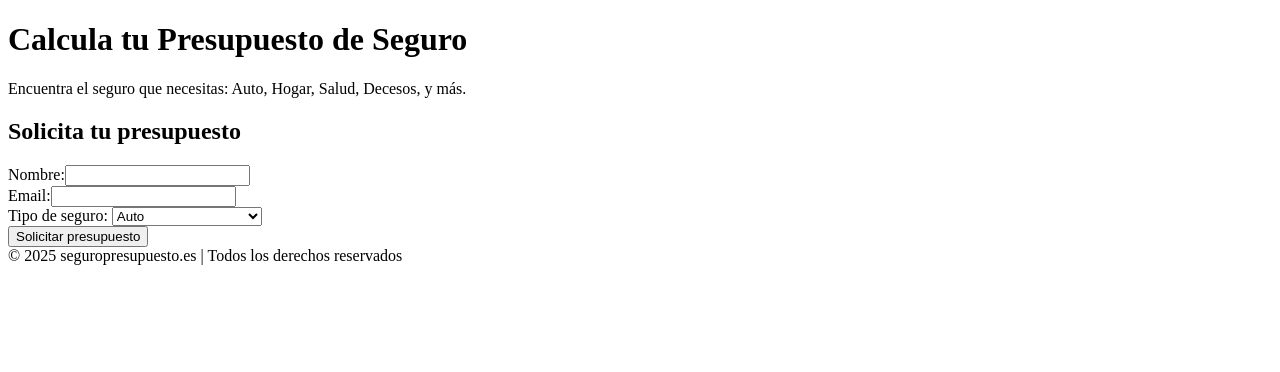
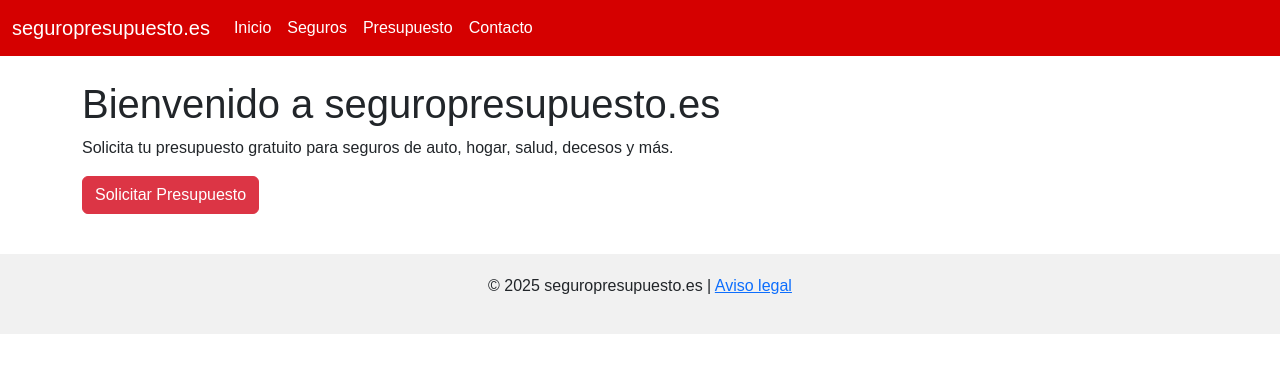
Before and after one commit to Ismalead/seguropresupuesto, a plain HTML site: page index.html in a window 1280 px wide. Drawn offline with nearby package versions, Linux system fonts and the light colour scheme.

Commit message:
Add files via upload

```diff
--- a/index.html
+++ b/index.html
@@ -1,41 +1,50 @@
-
 <!DOCTYPE html>
 <html lang="es">
 <head>
-  <meta charset="UTF-8" />
-  <meta name="viewport" content="width=device-width, initial-scale=1.0" />
-  <meta name="description" content="Calcula tu presupuesto de seguro de auto, hogar, salud y más. Te ayudamos a encontrar la mejor opción.">
-  <meta name="keywords" content="seguros, presupuesto seguro, seguro coche, seguro hogar, seguro salud, seguro decesos, seguro comunidad, seguro responsabilidad civil">
-  <meta name="author" content="seguropresupuesto.es">
-  <title>Presupuesto Seguro Online</title>
+  <meta charset="UTF-8">
+  <meta name="viewport" content="width=device-width, initial-scale=1">
+  <title>seguropresupuesto.es - Presupuestos de Seguros</title>
+  <link href="https://cdn.jsdelivr.net/npm/bootstrap@5.3.0/dist/css/bootstrap.min.css" rel="stylesheet">
+  <style>
+    body { font-family: Arial, sans-serif; }
+    .navbar { background-color: #d50000; }
+    .navbar a, .navbar-brand { color: white !important; }
+    footer { background-color: #f1f1f1; padding: 20px; text-align: center; margin-top: 40px; }
+  </style>
 </head>
 <body>
-  <header>
-    <h1>Calcula tu Presupuesto de Seguro</h1>
-    <p>Encuentra el seguro que necesitas: Auto, Hogar, Salud, Decesos, y más.</p>
-  </header>
-  <main>
-    <section>
-      <h2>Solicita tu presupuesto</h2>
-      <form>
-        <label>Nombre:<input type="text" name="nombre" required></label><br>
-        <label>Email:<input type="email" name="email" required></label><br>
-        <label>Tipo de seguro:
-          <select name="seguro">
-            <option>Auto</option>
-            <option>Hogar</option>
-            <option>Salud</option>
-            <option>Decesos</option>
-            <option>Responsabilidad Civil</option>
-            <option>Comunidad</option>
-          </select>
-        </label><br>
-        <button type="submit">Solicitar presupuesto</button>
-      </form>
-    </section>
-  </main>
-  <footer>
-    &copy; 2025 seguropresupuesto.es | Todos los derechos reservados
-  </footer>
+<nav class="navbar navbar-expand-lg">
+  <div class="container-fluid">
+    <a class="navbar-brand" href="#">seguropresupuesto.es</a>
+    <div class="collapse navbar-collapse">
+      <ul class="navbar-nav">
+        <li class="nav-item"><a class="nav-link" href="#">Inicio</a></li>
+        <li class="nav-item"><a class="nav-link" href="seguros.html">Seguros</a></li>
+        <li class="nav-item"><a class="nav-link" href="presupuesto.html">Presupuesto</a></li>
+        <li class="nav-item"><a class="nav-link" href="contacto.html">Contacto</a></li>
+      </ul>
+    </div>
+  </div>
+</nav>
+
+<div class="container mt-4">
+  <h1>Bienvenido a seguropresupuesto.es</h1>
+  <p>Solicita tu presupuesto gratuito para seguros de auto, hogar, salud, decesos y más.</p>
+  <a href="presupuesto.html" class="btn btn-danger">Solicitar Presupuesto</a>
+</div>
+
+<footer>
+  <p>&copy; 2025 seguropresupuesto.es | <a href="legal.html">Aviso legal</a></p>
+</footer>
+
+<script src="https://cdn.jsdelivr.net/npm/bootstrap@5.3.0/dist/js/bootstrap.bundle.min.js"></script>
+<!-- Google Translate -->
+<div id="google_translate_element" style="position: fixed; bottom: 10px; right: 10px;"></div>
+<script type="text/javascript">
+  function googleTranslateElementInit() {
+    new google.translate.TranslateElement({pageLanguage: 'es'}, 'google_translate_element');
+  }
+</script>
+<script src="//translate.google.com/translate_a/element.js?cb=googleTranslateElementInit"></script>
 </body>
 </html>
```
Also changed, not shown: contacto.html (added, +16 -0 lines), legal.html (added, +14 -0 lines), presupuesto.html (added, +29 -0 lines), seguros.html (added, +22 -0 lines).
